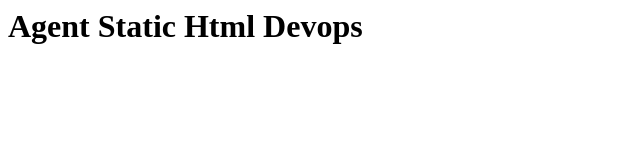
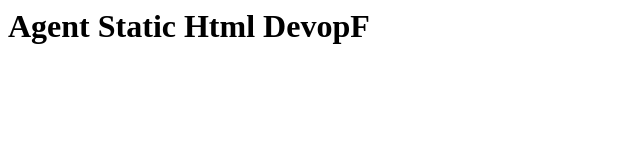
Before and after one commit to FyodorFame/agent-static-html-devops, a plain HTML site: page index.html in a window 1280 px wide. Shown: the full height of the page, 0-640 px from the left. Drawn offline with Linux system fonts and the light colour scheme.

Commit message:
"Initial Commit"

```diff
--- a/index.html
+++ b/index.html
@@ -4,7 +4,7 @@
     </head>
     <body>
         <main>
-            <h1>Agent Static Html Devops</h1>
+            <h1>Agent Static Html DevopF</h1>
         </main>
     </body>
 </html>
```
